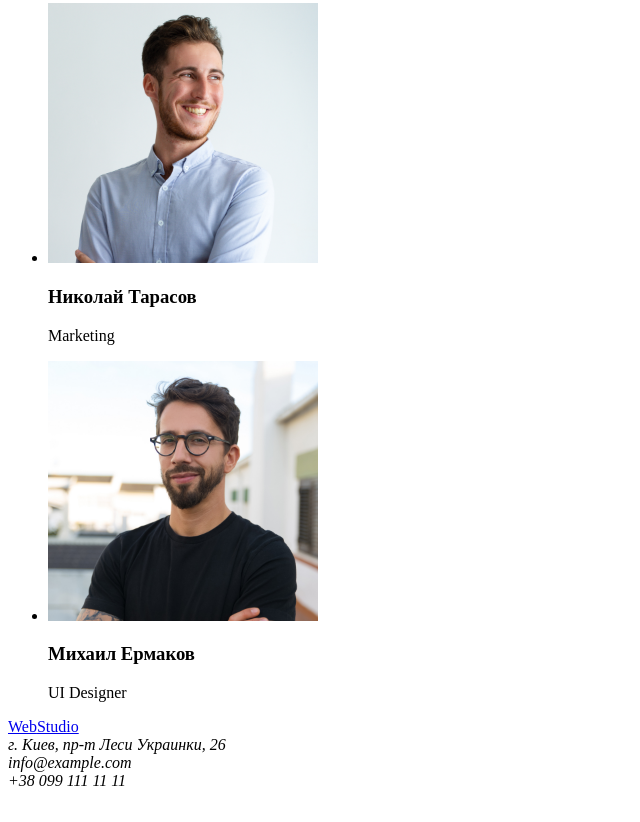
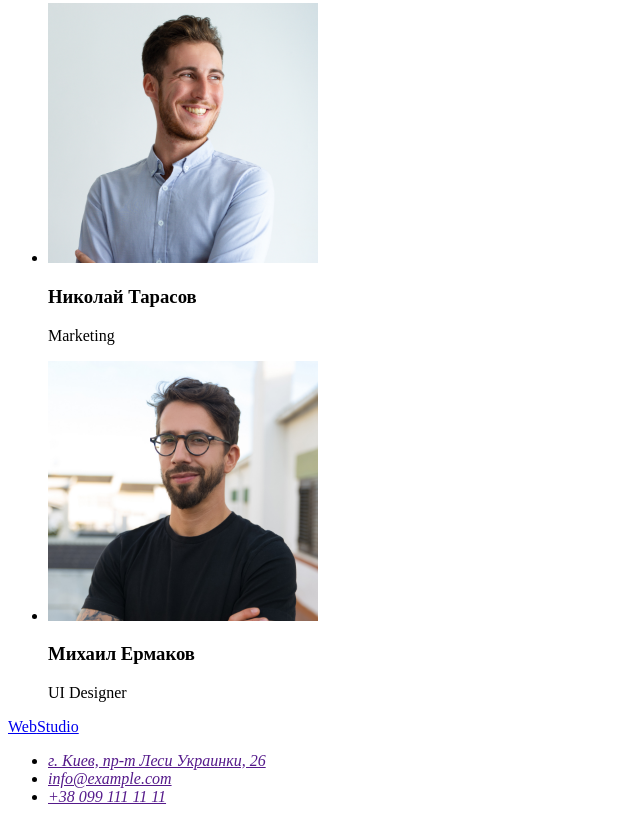
Before and after one commit to Iniya19/goit-markup-hw-01, a plain HTML site: page index.html in a window 1280 px wide. Shown: the part 2333-3155 px from the top of the page, without its empty margins (0-640 px from the left). Before the commit the page ends 3131 px from the top, so only its background shows below. Drawn offline with Linux system fonts and the light colour scheme.

Commit message:
Update index.html

```diff
--- a/index.html
+++ b/index.html
@@ -4,7 +4,7 @@
     <meta charset="UTF-8">
     <meta http-equiv="X-UA-Compatible" content="IE=edge">
     <meta name="viewport" content="width=device-width, initial-scale=1.0">
-    <title>Document</title>
+    <title>Студия</title>
 </head>
 <body>
     <header>
@@ -84,7 +84,19 @@
     </main>
     <footer>
         <a href="/index.html" class="logo"><span>Web</span><span>Studio</span></a>
-        <address>г. Киев, пр-т Леси Украинки, 26<br>info@example.com<br>+38 099 111 11 11</address>
+        <address>
+            <ul>
+            <li>
+                <a href="">г. Киев, пр-т Леси Украинки, 26</a>
+            </li>
+            <li>
+            <a href="">info@example.com</a>
+            </li>
+            <li>
+             <a href="">+38 099 111 11 11</a>
+            </li>
+        </ul>
+        </address>
     </footer>
 </body>
 </html>
```
